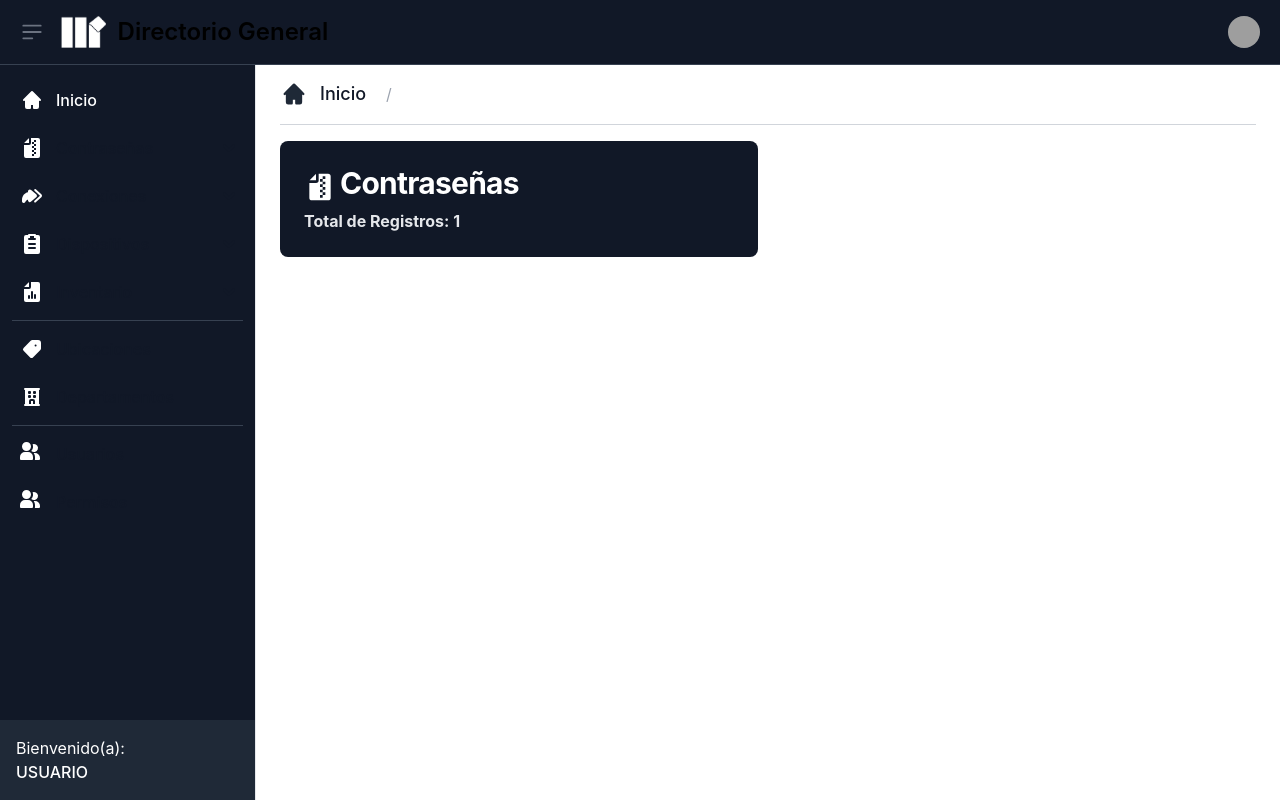
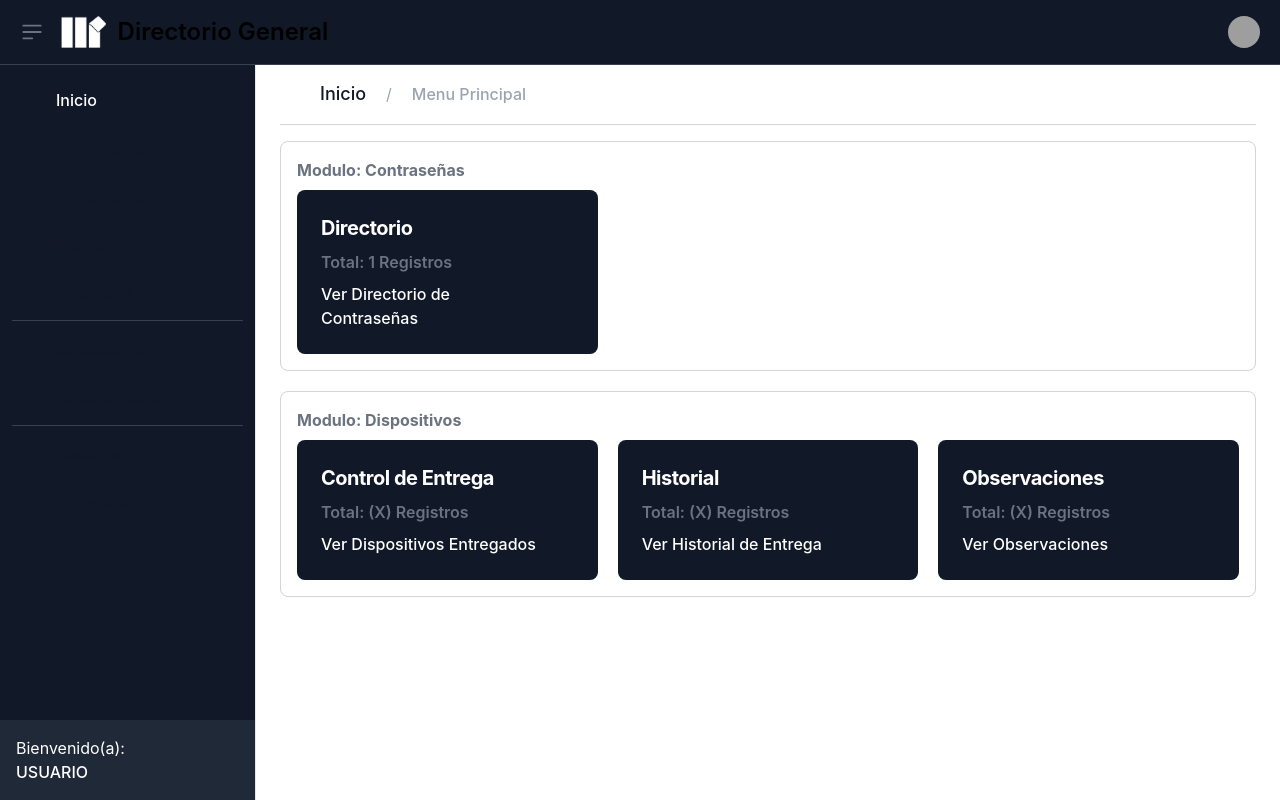
Before and after one commit to nlh-dev/ssmr-general_directory, a PHP site: page /php/dashboard in a window 1280 px wide. Run offline with PHP 8.4, Linux system fonts and the light colour scheme; tables that the repository leaves empty hold one stand-in row (values such as "Sample post"); some libraries are stand-ins or nearby versions; grey boxes are pictures that could not be loaded.

Commit message:
feature. dynamic load to module's card added on dashboard view. feature. dashboardController added to manage dashboard (simple) functions

```diff
--- /dev/null
+++ b/app/controllers/dashboardController.php
@@ -0,0 +1,20 @@
+<?php
+    namespace app\controllers;
+    use app\models\mainModel;
+    use Exception;
+
+    class dashboardController extends mainModel{
+
+        public function countWifiRegistersController(){
+            $totalRegisters = 0;
+            try {
+                $dbCountRequest = $this->dbRequestExecute("SELECT COUNT(*) as total FROM wifi_directory");
+                $totalRegisters = $dbCountRequest->fetchColumn();
+            } catch (Exception $e) {
+                $totalRegisters = 0;
+            }
+            return $totalRegisters;
+        }
+    }
+
+?>
--- a/app/views/components/breadcrumbs/dashboardBreadcrumb.php
+++ b/app/views/components/breadcrumbs/dashboardBreadcrumb.php
@@ -12,5 +12,8 @@
             </div>
         </li>
         <span class="mx-2 text-gray-400">/</span>
+        <p class="px-3 text-md font-medium text-gray-400">
+            Menu Principal
+        </p>
     </ol>
 </nav>
--- a/app/views/content/dashboard.php
+++ b/app/views/content/dashboard.php
@@ -1,14 +1,50 @@
 <?php
-use app\controllers\wifiController;
-$wifiController = new wifiController();
-$totalContraseñas = 0;
 
-try {
-    $dbCountRequest = $wifiController->dbRequestExecute("SELECT COUNT(*) as total FROM wifi_directory");
-    $totalContraseñas = $dbCountRequest->fetchColumn();
-} catch (\Exception $e) {
-    $totalContraseñas = 0;
-}
+use app\controllers\dashboardController;
+
+$dashboardController = new dashboardController();
+$totalWifiRegisters = $dashboardController->countWifiRegistersController();
+
+$dashboardModules = [
+   [
+      'section' => 'Modulo: Contraseñas',
+      'cards' => [
+         [
+            'title' => 'Directorio',
+            'subtitle' => "Total: {$totalWifiRegisters} Registros",
+            'description' => 'Ver Directorio de Contraseñas',
+            'icon' => 'lockFile',
+            'link' => $routes['wifiList'],
+         ],
+      ]
+   ],
+   [
+      'section' => 'Modulo: Dispositivos',
+      'cards' => [
+         [
+            'title' => 'Control de Entrega',
+            'subtitle' => 'Total: (X) Registros',
+            'description' => 'Ver Dispositivos Entregados',
+            'icon' => 'clipBoard',
+            'link' => '#',
+         ],
+         [
+            'title' => 'Historial',
+            'subtitle' => 'Total: (X) Registros',
+            'description' => 'Ver Historial de Entrega',
+            'icon' => 'clipBoard',
+            'link' => '#',
+         ],
+         [
+            'title' => 'Observaciones',
+            'subtitle' => 'Total: (X) Registros',
+            'description' => 'Ver Observaciones',
+            'icon' => 'clipBoard',
+            'link' => '#',
+         ],
+      ]
+   ]
+];
 ?>
 <!-- CONTENT GRIDS -->
 <div class="p-4 sm:ml-64 content-main transition-all duration-100 flex flex-col h-screen">
@@ -17,21 +53,35 @@ try {
          <?php require_once "./app/views/components/breadcrumbs/dashboardBreadcrumb.php" ?>
          <hr class="my-4 border-gray-300">
       </div>
-      <div class="grid sm:grid-cols-1 lg:grid-cols-2 xl:grid-cols-3 gap-5">
-         <div class="p-6 bg-gray-900 rounded-lg hover:bg-gray-800 transition duration-100">
-            <a href="<?= $routes['wifiList']?>">
-               <div class="flex justify-start items-center">
-                  <svg class="w-8 h-8 text-white mr-1" aria-hidden="true" xmlns="http://www.w3.org/2000/svg" width="24" height="24" fill="currentColor" viewBox="0 0 24 24">
-                     <use xlink:href="<?= APP_URL ?>/app/assets/svg/FlowbiteIcons.sprite.svg#lockFile" />
-                  </svg>
-                  <h1 class="mb-2 text-3xl font-bold tracking-tight text-white">
-                     Contraseñas
-                  </h1>
+      <div class="grid grid-cols-1 gap-5">
+         <?php foreach ($dashboardModules as $module): ?>
+            <div class="rounded-lg border border-gray-300 bg-white p-4">
+               <h1 class="mb-2 font-bold text-gray-500"><?= $module['section'] ?></h1>
+               <div class="grid lg:grid-cols-3 xl:grid-cols-3 gap-5">
+                  <?php foreach ($module['cards'] as $card): ?>
+                     <a href="<?= $card['link'] ?>">
+                        <div class="p-6 bg-gray-900 rounded-lg hover:bg-gray-800 transition duration-100">
+                           <div class="flex justify-between">
+                              <div>
+                                 <h1 class="mb-2 text-xl font-bold tracking-tight text-white"><?= $card['title'] ?></h1>
+                                 <h1 class="mb-2 text-md font-semibold text-gray-500"><?= $card['subtitle'] ?></h1>
+                              </div>
+                              <svg class="w-10 h-10 text-white items-start" aria-hidden="true" xmlns="http://www.w3.org/2000/svg" width="24" height="24" fill="currentColor" viewBox="0 0 24 24">
+                                 <use xlink:href="<?= APP_URL ?>/app/assets/svg/FlowbiteIcons.sprite.svg#<?= $card['icon'] ?>" />
+                              </svg>
+                           </div>
+                           <div class="flex items-center justify-between">
+                              <p class="font-medium text-white"><?= $card['description'] ?></p>
+                              <svg class="w-6 h-6 text-gray-800 dark:text-white" aria-hidden="true" xmlns="http://www.w3.org/2000/svg" width="24" height="24" fill="none" viewBox="0 0 24 24">
+                                 <use xlink:href="<?= APP_URL ?>/app/assets/svg/FlowbiteIcons.sprite.svg#arrowRight" />
+                              </svg>
+                           </div>
+                        </div>
+                     </a>
+                  <?php endforeach; ?>
                </div>
-               <p class="font-bold text-gray-200">Total de Registros: <?= $totalContraseñas ?></p>
-            </a>
-         </div>
-
+            </div>
+         <?php endforeach; ?>
       </div>
    </div>
 </div>
--- a/app/views/layout/sidebar.php
+++ b/app/views/layout/sidebar.php
@@ -69,7 +69,7 @@
         <ul class="space-y-2 font-medium">
             <!-- INICIO -->
             <li class="">
-                <a href="<?= $routes['dashboard'] ?>/" class="flex items-center p-2 rounded-lg text-white hover:bg-gray-700 transition duration-100">
+                <a href="<?= $routes['dashboard'] ?>" class="flex items-center p-2 rounded-lg text-white hover:bg-gray-700 transition duration-100">
                     <svg class="shrink-0 w-6 h-6 transition duration-75 text-gray-400 text-white" aria-hidden="true" xmlns="http://www.w3.org/2000/svg" fill="currentColor">
                         <use xlink:href="<?= APP_URL ?>/app/assets/svg/FlowbiteIcons.sprite.svg#home" />
                     </svg>
```
Also changed, not shown: app/assets/svg/FlowbiteIcons.sprite.svg.
